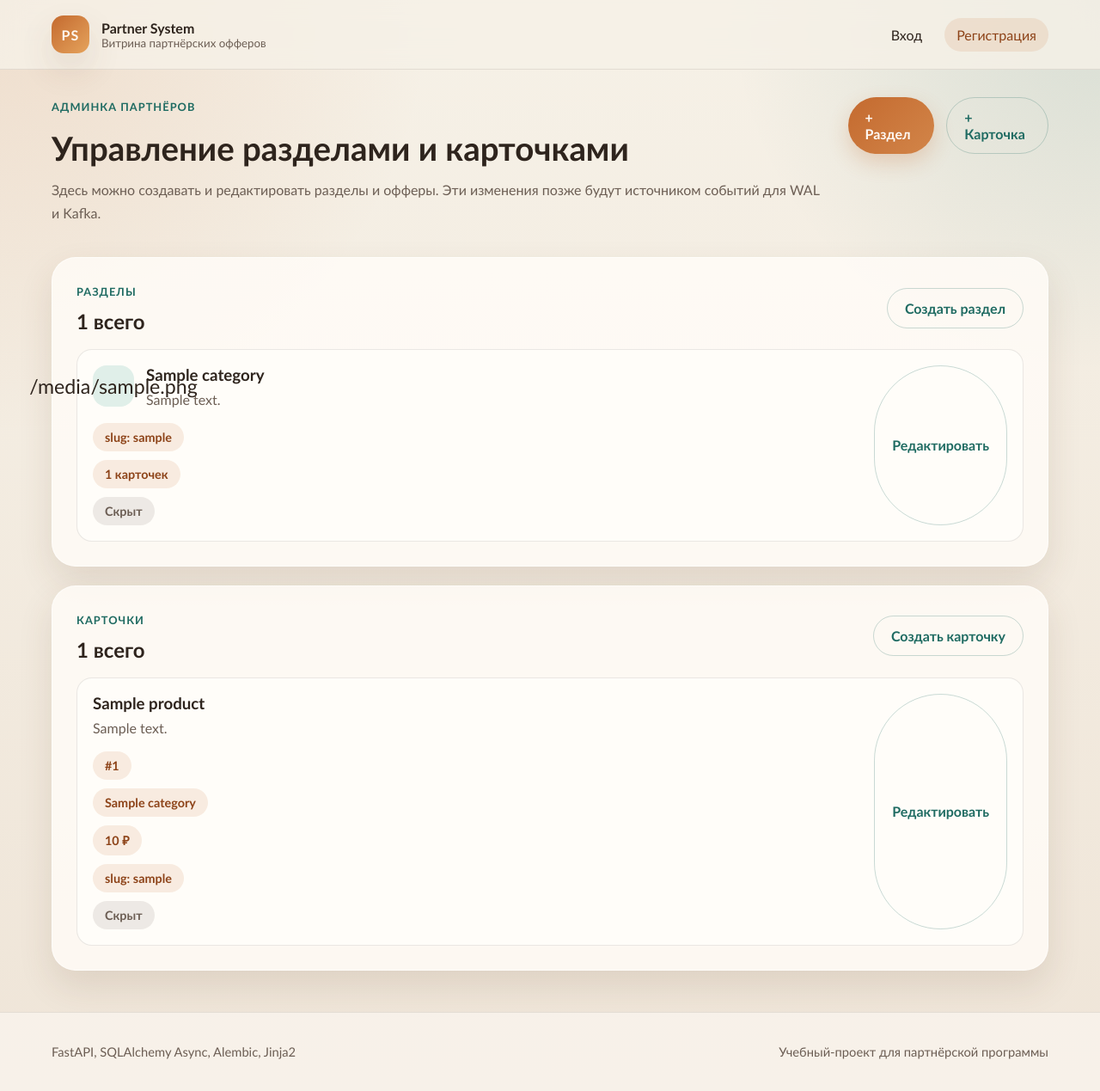
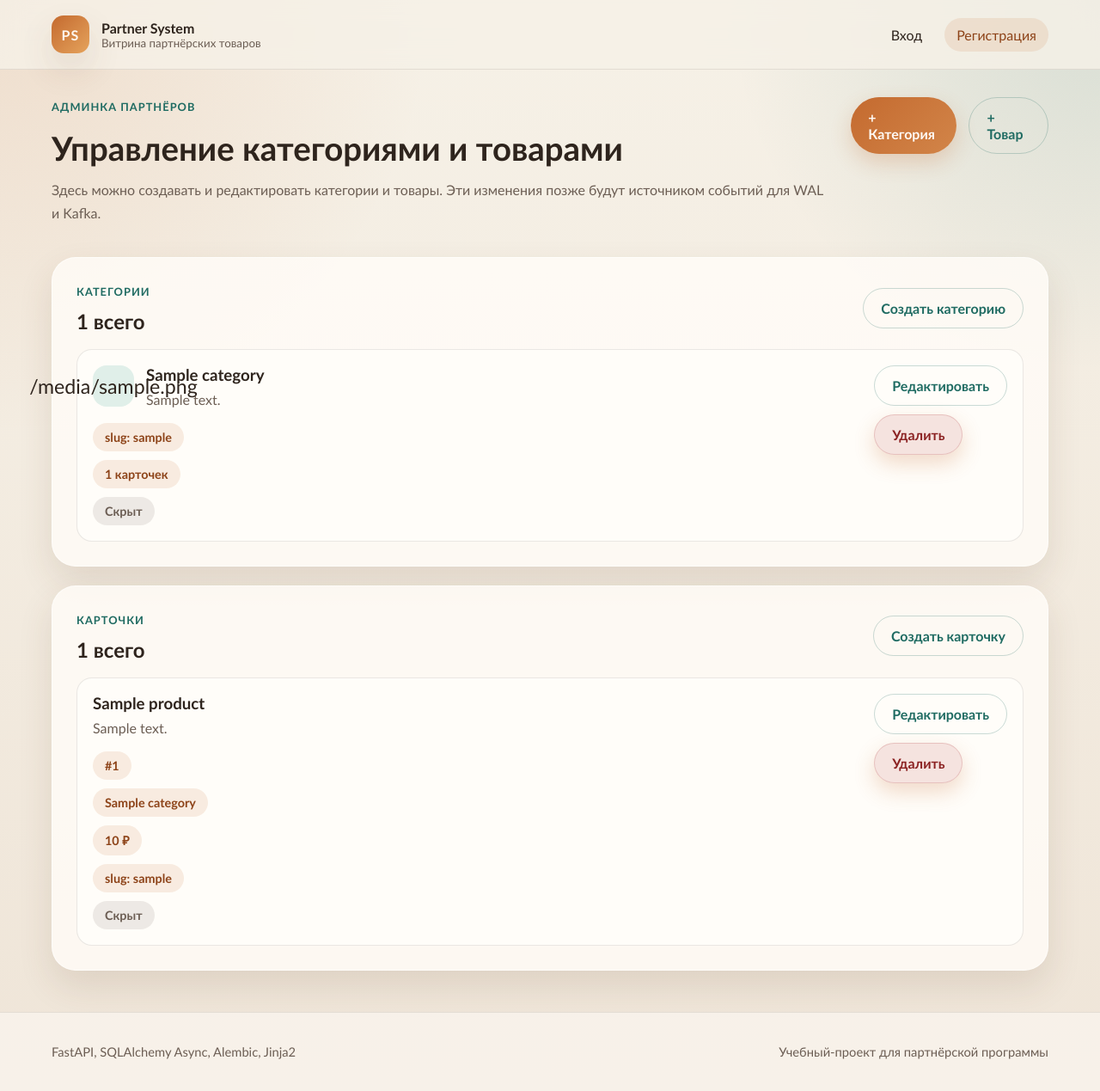
Before and after one commit to ihrusl05-rgb/Fast-api-learning, a FastAPI app: template app/templates/admin.html in a window 1280 px wide. Shown: the whole page at 86% size. Run offline with FastAPI, Linux system fonts and the light colour scheme; the template is opened without the code that fills it: most values are stand-ins (such as "Sample title", 1, 10 or a date in 2020).

Commit message:
Рабочая кафка

```diff
--- a/app/api/routes.py
+++ b/app/api/routes.py
@@ -134,6 +134,31 @@ def build_product_form_context(
         "message": message,
         "categories": categories,
         "form_data": product_form_data,
+    }
+
+
+async def build_admin_dashboard_context(
+    db: AsyncSession,
+    *,
+    username: str,
+    message: str | None = None,
+) -> dict:
+    categories_result = await db.execute(
+        select(Category)
+        .options(selectinload(Category.products))
+        .order_by(Category.name.asc())
+    )
+    products_result = await db.execute(
+        select(Product)
+        .options(selectinload(Product.category))
+        .order_by(Product.id.desc())
+    )
+
+    return {
+        "username": username,
+        "categories": categories_result.scalars().all(),
+        "products": products_result.scalars().all(),
+        "message": message,
     }
 
 
@@ -479,25 +504,10 @@ async def admin_dashboard(request: Request, db: AsyncSession = Depends(get_db)):
     if isinstance(user, RedirectResponse):
         return user
 
-    categories_result = await db.execute(
-        select(Category)
-        .options(selectinload(Category.products))
-        .order_by(Category.name.asc())
-    )
-    products_result = await db.execute(
-        select(Product)
-        .options(selectinload(Product.category))
-        .order_by(Product.id.desc())
-    )
-
     return render_template(
         request,
         "admin.html",
-        {
-            "username": user.username,
-            "categories": categories_result.scalars().all(),
-            "products": products_result.scalars().all(),
-        },
+        await build_admin_dashboard_context(db, username=user.username),
     )
 
 
@@ -560,6 +570,7 @@ async def admin_category_create(
     user = await require_authenticated_user(request, db)
     if isinstance(user, RedirectResponse):
         return user
+    username = user.username
 
     raw_form_data = {
         "name": name,
@@ -576,7 +587,7 @@ async def admin_category_create(
             request,
             "admin_category_form.html",
             {
-                "username": user.username,
+                "username": username,
                 "page_title": "Новый раздел",
                 "submit_label": "Создать раздел",
                 "form_action": "/admin/categories/new",
@@ -598,7 +609,7 @@ async def admin_category_create(
             request,
             "admin_category_form.html",
             {
-                "username": user.username,
+                "username": username,
                 "page_title": "Новый раздел",
                 "submit_label": "Создать раздел",
                 "form_action": "/admin/categories/new",
@@ -653,8 +664,10 @@ async def admin_category_edit(
     user = await require_authenticated_user(request, db)
     if isinstance(user, RedirectResponse):
         return user
+    username = user.username
 
     category = await fetch_category_or_404(db, category_id)
+    form_action = f"/admin/categories/{category.id}/edit"
     raw_form_data = {
         "name": name,
         "description": description,
@@ -670,10 +683,10 @@ async def admin_category_edit(
             request,
             "admin_category_form.html",
             {
-                "username": user.username,
+                "username": username,
                 "page_title": "Редактирование раздела",
                 "submit_label": "Сохранить раздел",
-                "form_action": f"/admin/categories/{category.id}/edit",
+                "form_action": form_action,
                 "category": category,
                 **build_category_form_context(
                     format_validation_error(exc, CATEGORY_ERROR_MESSAGES),
@@ -694,11 +707,10 @@ async def admin_category_edit(
             request,
             "admin_category_form.html",
             {
-                "username": user.username,
+                "username": username,
                 "page_title": "Редактирование раздела",
                 "submit_label": "Сохранить раздел",
-                "form_action": f"/admin/categories/{category.id}/edit",
-                "category": category,
+                "form_action": form_action,
                 **build_category_form_context(
                     "Раздел с таким slug уже существует.",
                     form_data=raw_form_data,
@@ -707,6 +719,34 @@ async def admin_category_edit(
             status_code=400,
         )
 
+    return RedirectResponse(url="/admin", status_code=303)
+
+
+@router.post("/admin/categories/{category_id}/delete", response_class=HTMLResponse)
+async def admin_category_delete(
+    request: Request,
+    category_id: int,
+    db: AsyncSession = Depends(get_db),
+):
+    user = await require_authenticated_user(request, db)
+    if isinstance(user, RedirectResponse):
+        return user
+
+    category = await fetch_category_or_404(db, category_id)
+    if category.products:
+        return render_template(
+            request,
+            "admin.html",
+            await build_admin_dashboard_context(
+                db,
+                username=user.username,
+                message="Нельзя удалить раздел, пока в нём есть карточки.",
+            ),
+            status_code=400,
+        )
+
+    await db.delete(category)
+    await db.commit()
     return RedirectResponse(url="/admin", status_code=303)
 
 
@@ -753,6 +793,7 @@ async def admin_product_create(
     user = await require_authenticated_user(request, db)
     if isinstance(user, RedirectResponse):
         return user
+    username = user.username
 
     categories = await fetch_all_categories(db)
     raw_form_data = {
@@ -770,7 +811,7 @@ async def admin_product_create(
             request,
             "admin_product_form.html",
             {
-                "username": user.username,
+                "username": username,
                 "page_title": "Новая карточка",
                 "submit_label": "Создать карточку",
                 "form_action": "/admin/products/new",
@@ -790,7 +831,7 @@ async def admin_product_create(
             request,
             "admin_product_form.html",
             {
-                "username": user.username,
+                "username": username,
                 "page_title": "Новая карточка",
                 "submit_label": "Создать карточку",
                 "form_action": "/admin/products/new",
@@ -809,7 +850,7 @@ async def admin_product_create(
             request,
             "admin_product_form.html",
             {
-                "username": user.username,
+                "username": username,
                 "page_title": "Новая карточка",
                 "submit_label": "Создать карточку",
                 "form_action": "/admin/products/new",
@@ -832,7 +873,7 @@ async def admin_product_create(
             request,
             "admin_product_form.html",
             {
-                "username": user.username,
+                "username": username,
                 "page_title": "Новая карточка",
                 "submit_label": "Создать карточку",
                 "form_action": "/admin/products/new",
@@ -891,9 +932,11 @@ async def admin_product_edit(
     user = await require_authenticated_user(request, db)
     if isinstance(user, RedirectResponse):
         return user
+    username = user.username
 
     product = await fetch_product_or_404(db, product_id)
     categories = await fetch_all_categories(db)
+    form_action = f"/admin/products/{product.id}/edit"
     raw_form_data = {
         "category_id": category_id,
         "name": name,
@@ -911,10 +954,10 @@ async def admin_product_edit(
             request,
             "admin_product_form.html",
             {
-                "username": user.username,
+                "username": username,
                 "page_title": "Редактирование карточки",
                 "submit_label": "Сохранить карточку",
-                "form_action": f"/admin/products/{product.id}/edit",
+                "form_action": form_action,
                 "product": product,
                 **build_product_form_context(
                     categories,
@@ -931,10 +974,10 @@ async def admin_product_edit(
             request,
             "admin_product_form.html",
             {
-                "username": user.username,
+                "username": username,
                 "page_title": "Редактирование карточки",
                 "submit_label": "Сохранить карточку",
-                "form_action": f"/admin/products/{product.id}/edit",
+                "form_action": form_action,
                 "product": product,
                 **build_product_form_context(
                     categories,
@@ -956,11 +999,10 @@ async def admin_product_edit(
             request,
             "admin_product_form.html",
             {
-                "username": user.username,
+                "username": username,
                 "page_title": "Редактирование карточки",
                 "submit_label": "Сохранить карточку",
-                "form_action": f"/admin/products/{product.id}/edit",
-                "product": product,
+                "form_action": form_action,
                 **build_product_form_context(
                     categories,
                     "Карточка с таким slug уже существует.",
@@ -971,3 +1013,19 @@ async def admin_product_edit(
         )
 
     return RedirectResponse(url="/admin", status_code=303)
+
+
+@router.post("/admin/products/{product_id}/delete", response_class=HTMLResponse)
+async def admin_product_delete(
+    request: Request,
+    product_id: int,
+    db: AsyncSession = Depends(get_db),
+):
+    user = await require_authenticated_user(request, db)
+    if isinstance(user, RedirectResponse):
+        return user
+
+    product = await fetch_product_or_404(db, product_id)
+    await db.delete(product)
+    await db.commit()
+    return RedirectResponse(url="/admin", status_code=303)
--- a/app/static/css/style.css
+++ b/app/static/css/style.css
@@ -689,6 +689,7 @@ select {
 .admin-list,
 .admin-item__main,
 .admin-item__meta,
+.admin-item__actions,
 .form-actions,
 .event-list,
 .event-card__meta {
@@ -757,8 +758,22 @@ select {
     align-items: center;
 }
 
+.admin-item__actions {
+    flex-direction: column;
+    align-items: stretch;
+    gap: 10px;
+}
+
+.admin-item__actions form {
+    margin: 0;
+}
+
 .admin-form-panel {
     max-width: 860px;
+}
+
+.admin-notice-panel {
+    margin-bottom: 22px;
 }
 
 .form-grid {
@@ -787,6 +802,17 @@ select {
     gap: 12px;
     align-items: center;
     flex-wrap: wrap;
+}
+
+.btn--danger {
+    background: rgba(168, 43, 43, 0.12);
+    color: #8b2222;
+    border: 1px solid rgba(168, 43, 43, 0.18);
+}
+
+.btn--danger:hover {
+    background: rgba(168, 43, 43, 0.18);
+    color: #6f1717;
 }
 
 .event-card {
@@ -870,6 +896,8 @@ select {
         grid-template-columns: 1fr;
     }
 
+    .admin-panel__header,
+    .admin-item__actions,
     .event-card__header {
         flex-direction: column;
         align-items: flex-start;
--- a/app/templates/admin.html
+++ b/app/templates/admin.html
@@ -5,26 +5,32 @@
 <div class="page-header">
     <div>
         <span class="panel__eyebrow">Админка партнёров</span>
-        <h1>Управление разделами и карточками</h1>
+        <h1>Управление категориями и товарами</h1>
         <p class="sales-subtitle">
-            Здесь можно создавать и редактировать разделы и офферы. Эти изменения позже
+            Здесь можно создавать и редактировать категории и товары. Эти изменения позже
             будут источником событий для WAL и Kafka.
         </p>
     </div>
     <div class="hero__actions">
-        <a href="/admin/categories/new" class="btn">+ Раздел</a>
-        <a href="/admin/products/new" class="btn btn--ghost">+ Карточка</a>
+        <a href="/admin/categories/new" class="btn">+ Категория</a>
+        <a href="/admin/products/new" class="btn btn--ghost">+ Товар</a>
     </div>
 </div>
+
+{% if message %}
+<section class="panel admin-notice-panel">
+    <div class="alert alert--error">{{ message }}</div>
+</section>
+{% endif %}
 
 <div class="admin-layout">
     <section class="panel admin-panel">
         <div class="panel__header admin-panel__header">
             <div>
-                <span class="panel__eyebrow">Разделы</span>
+                <span class="panel__eyebrow">Категории</span>
                 <h2>{{ categories|length }} всего</h2>
             </div>
-            <a href="/admin/categories/new" class="btn btn--ghost">Создать раздел</a>
+            <a href="/admin/categories/new" class="btn btn--ghost">Создать категорию</a>
         </div>
 
         {% if categories %}
@@ -47,7 +53,16 @@
                         </span>
                     </div>
                 </div>
-                <a href="/admin/categories/{{ category.id }}/edit" class="btn btn--ghost">Редактировать</a>
+                <div class="admin-item__actions">
+                    <a href="/admin/categories/{{ category.id }}/edit" class="btn btn--ghost">Редактировать</a>
+                    <form
+                        action="/admin/categories/{{ category.id }}/delete"
+                        method="post"
+                        onsubmit="return confirm('Удалить раздел {{ category.name }}?');"
+                    >
+                        <button type="submit" class="btn btn--danger">Удалить</button>
+                    </form>
+                </div>
             </article>
             {% endfor %}
         </div>
@@ -88,7 +103,16 @@
                         </span>
                     </div>
                 </div>
-                <a href="/admin/products/{{ product.id }}/edit" class="btn btn--ghost">Редактировать</a>
+                <div class="admin-item__actions">
+                    <a href="/admin/products/{{ product.id }}/edit" class="btn btn--ghost">Редактировать</a>
+                    <form
+                        action="/admin/products/{{ product.id }}/delete"
+                        method="post"
+                        onsubmit="return confirm('Удалить карточку {{ product.name }}?');"
+                    >
+                        <button type="submit" class="btn btn--danger">Удалить</button>
+                    </form>
+                </div>
             </article>
             {% endfor %}
         </div>
--- a/app/templates/base.html
+++ b/app/templates/base.html
@@ -14,13 +14,13 @@
                     <span class="logo__mark">PS</span>
                     <span>
                         <strong>Partner System</strong>
-                        <small>Витрина партнёрских офферов</small>
+                        <small>Витрина партнёрских товаров</small>
                     </span>
                 </a>
                 <nav class="site-nav">
                     {% if request.session.get("username") %}
                     <a href="/">Дашборд</a>
-                    <a href="/sales">Офферы</a>
+                    <a href="/sales">Товары</a>
                     <a href="/admin">Админка</a>
                     <a href="/events">События</a>
                     <a href="/logout" class="site-nav__button">Выход</a>
--- a/app/templates/offer_detail.html
+++ b/app/templates/offer_detail.html
@@ -48,7 +48,7 @@
     <aside class="panel detail-side">
         <div class="panel__header">
             <div>
-                <span class="panel__eyebrow">Похожие офферы</span>
+                <span class="panel__eyebrow">Похожие товары</span>
                 <h2>Из той же категории</h2>
             </div>
         </div>
@@ -67,7 +67,7 @@
             {% endfor %}
         </div>
         {% else %}
-        <p class="muted-text">Других офферов в этой категории пока нет.</p>
+        <p class="muted-text">Других товаров в этой категории пока нет.</p>
         {% endif %}
     </aside>
 </section>
--- a/docker-compose.yml
+++ b/docker-compose.yml
@@ -114,7 +114,7 @@ services:
     environment:
       DATABASE_URL: postgresql+asyncpg://postgres:postgres@db:5432/partner_db
       KAFKA_BOOTSTRAP_SERVERS: kafka:9092
-      KAFKA_TOPIC: partner_changes
+      KAFKA_TOPICS: partner_changes,partner_changes.partner_changes
       KAFKA_GROUP_ID: partner-events-consumer
 
 volumes:
```
Also changed, not shown: app/consumers/kafka_events.py (+9 -2 lines), app/templates/sales.html (+4 -4 lines), tests/test_routes.py (+154 -0 lines), README.md.
